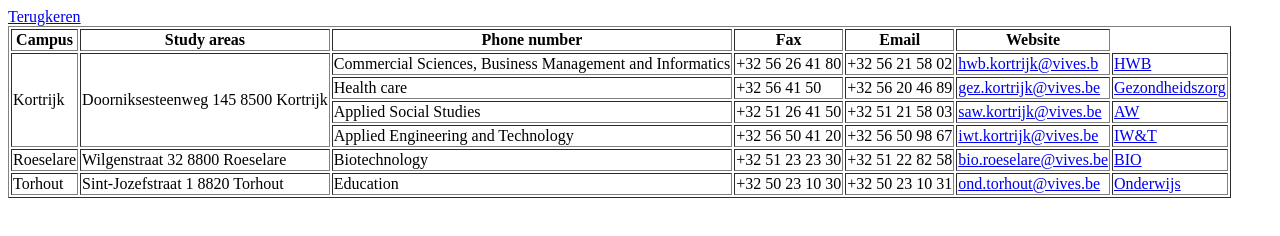
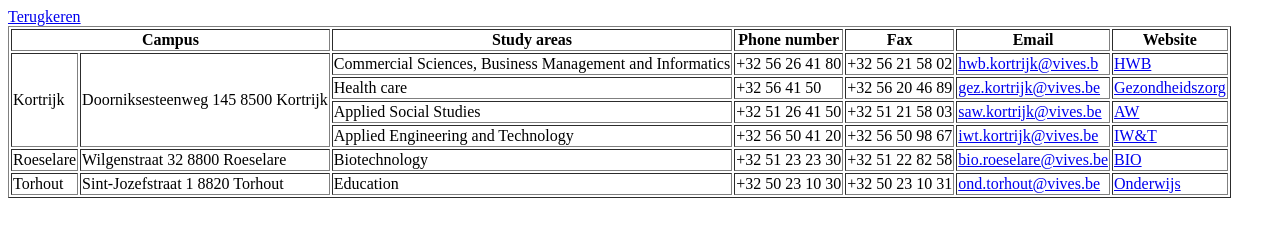
Before and after one commit to Jeroen8650/webdevelopment, a plain HTML site: page labo3/contact/contact.html in a window 1280 px wide. Drawn offline with Linux system fonts and the light colour scheme.

Commit message:
Update contact.html

```diff
--- a/labo3/contact/contact.html
+++ b/labo3/contact/contact.html
@@ -8,7 +8,7 @@
 <a href="../../index.html">Terugkeren</a>
 <table border="1">
     <tr>
-        <th>Campus</th>
+        <th colspan="2">Campus</th>
         <th>Study areas</th>
         <th>Phone number</th>
         <th>Fax</th>
```
